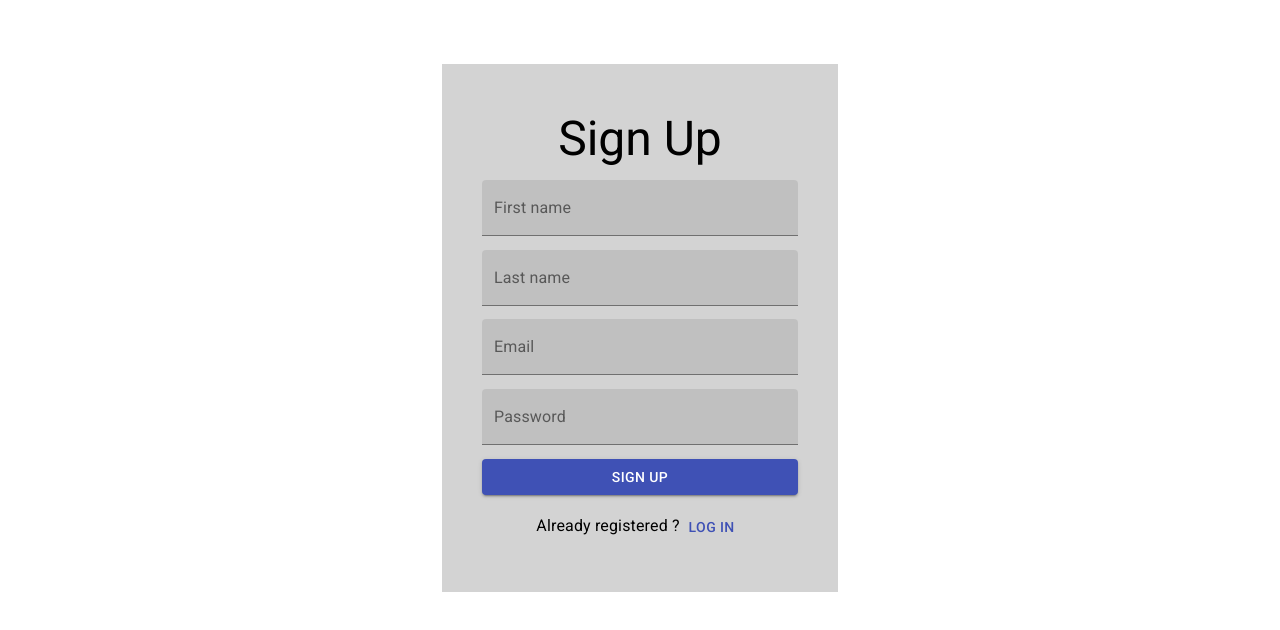
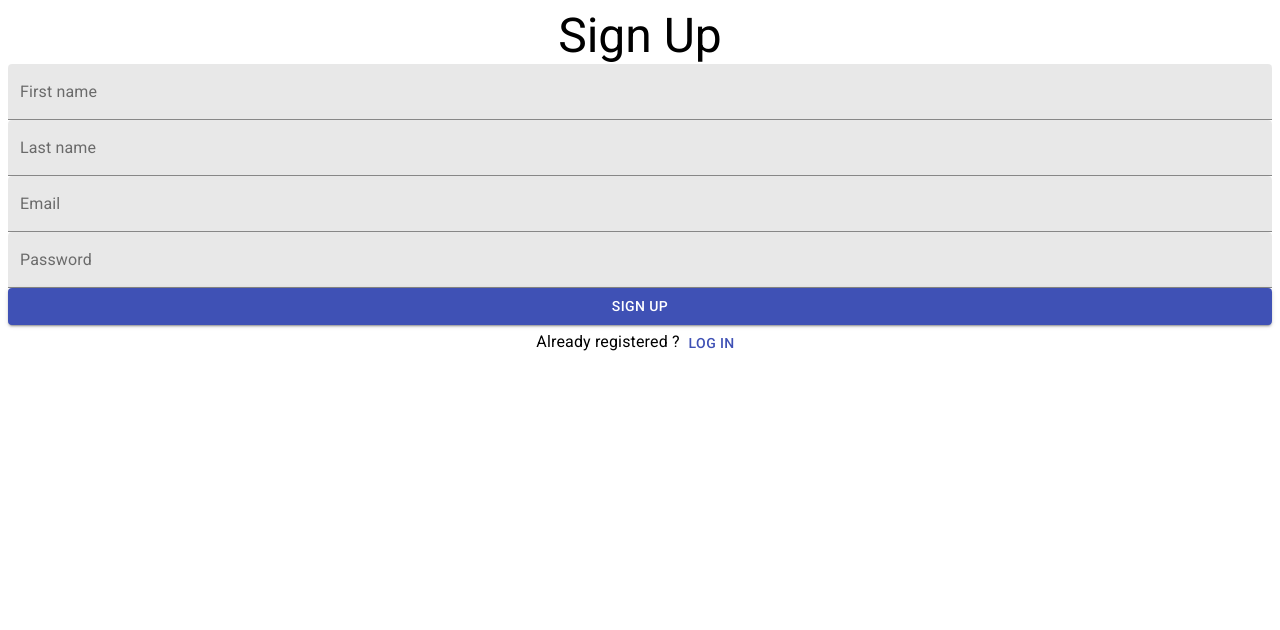
Before and after one commit to habib-chawki/social-app-front, a React (Create React App) app: page / in a window 1280 px wide. Shown: the top 630 px of the page. Built offline with nearby package versions, Linux system fonts and the light colour scheme.

Commit message:
Set Form layout

```diff
--- a/src/components/common/Form.jsx
+++ b/src/components/common/Form.jsx
@@ -1,19 +1,19 @@
 import React from 'react';
 
-import { Box } from '@material-ui/core';
+import Grid from '@material-ui/core/Grid';
 
 function Form({ children }) {
    return (
-      <Box
-         display="flex"
-         flexDirection="row"
+      <Grid
+         container
+         direction="row"
          justifyContent="center"
          alignItems="center"
          height="80vh"
       >
-         <Box
-            display="flex"
-            flexDirection="column"
+         <Grid
+            container
+            direction="column"
             justifyContent="space-around"
             alignItems="center"
             bgcolor="lightgray"
@@ -22,8 +22,8 @@ function Form({ children }) {
             padding={5}
          >
             {children}
-         </Box>
-      </Box>
+         </Grid>
+      </Grid>
    );
 }
 
```
